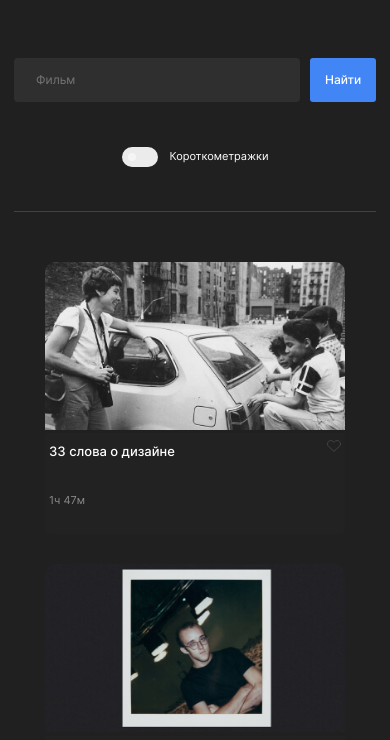
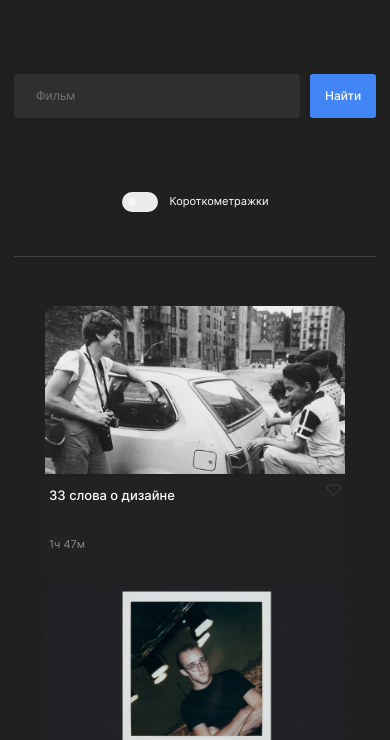
Before and after one commit to maksii0072/movies-explorer-frontend, a React app: page /movies in a window 390 px wide. Shown: the part 78-818 px from the top of the page. Built offline with nearby package versions, Linux system fonts and the light colour scheme.

Commit message:
reafctoring code5

```diff
--- a/src/components/FilterCheckbox/FilterCheckbox.css
+++ b/src/components/FilterCheckbox/FilterCheckbox.css
@@ -59,11 +59,15 @@
   background-color: #3DDC84;
 }
 
-
+@media screen and (max-width: 769px) {
+  .filter {
+    padding-top: 41px;
+  }
+}
 
 @media screen and (max-width: 576px) {
   .filter {
-    padding-top: 45px;
+    padding-top: 74px;
   }
 
   .filter__text {
--- a/src/components/Footer/Footer.css
+++ b/src/components/Footer/Footer.css
@@ -59,7 +59,7 @@
 
   @media screen and (max-width: 769px) {
     .footer {
-      padding: 64px 31px 19px 29px;
+      padding: 75px 31px 19px 29px;
     }
   }
 
@@ -85,7 +85,7 @@
       line-height: 14.52px;
       color: #8B8B8B;
       order: 10;
-      margin-top:30px;
+      margin-top:8px;
     }
 
     .footer__link {
--- a/src/components/MoviesCardList/MoviesCardList.css
+++ b/src/components/MoviesCardList/MoviesCardList.css
@@ -77,7 +77,7 @@
     .cards__list {
       padding: 0px 10px 30px;
       grid-template-columns: repeat(1, 300px);
-      gap: 30px;
+      gap: 8px;
     }
 
     .cards__button {
--- a/src/components/SearchForm/SearchForm.css
+++ b/src/components/SearchForm/SearchForm.css
@@ -71,13 +71,13 @@
 
 @media screen and (max-width: 769px) {
   .search {
-    padding: 80px 30px;
+    padding:57px 30px 94px 30px;
   }
 }
 
 @media screen and (max-width: 576px) {
   .search {
-    padding: 61px 14px 50px;
+    padding: 77px 14px 49px;
   }
 
   .search__input {
```
